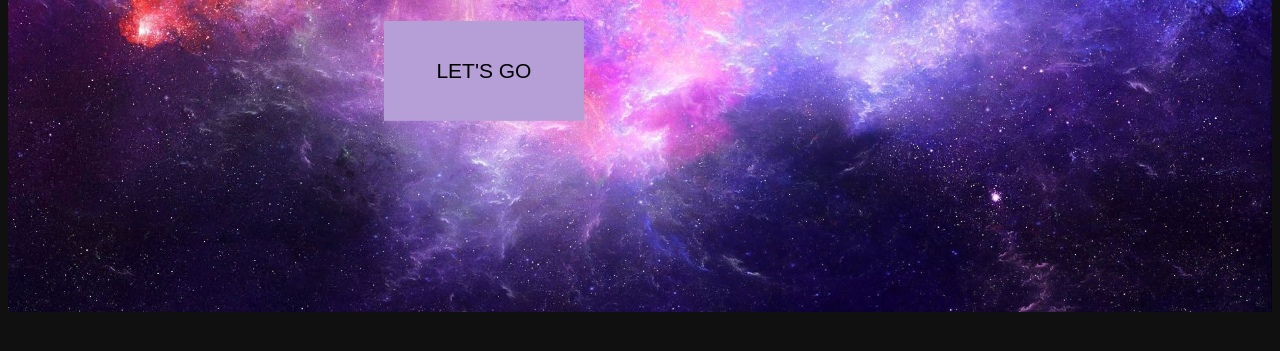
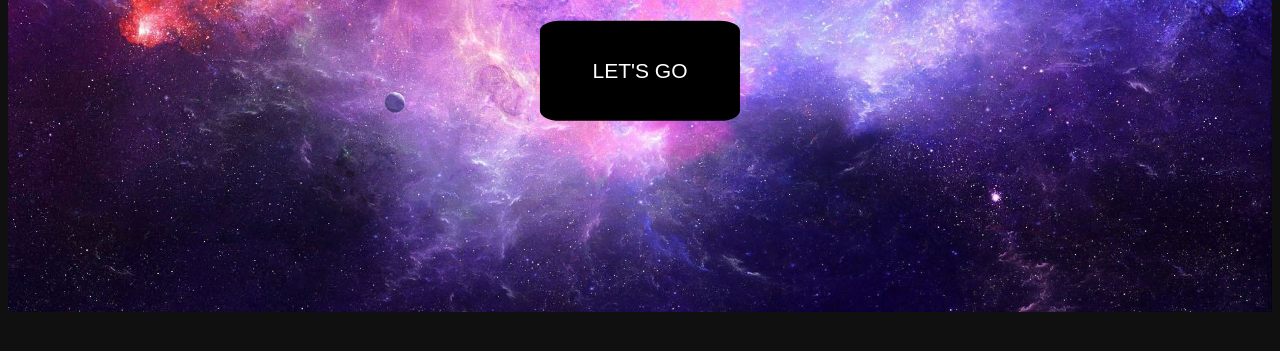
Before and after one commit to snehasingh-25/cosmos, a plain HTML site: page index.html in a window 1280 px wide. In both pictures the pointer is over the button "LET'S GO". Shown: the part 407-758 px from the top of the page. Drawn offline with Linux system fonts and the light colour scheme.

Commit message:
Update style.css

```diff
--- a/style.css
+++ b/style.css
@@ -3,6 +3,7 @@ body{
     color:black;
     justify-content: center;
     align-items: center;
+    text-align: center;
     background-color: rgb(17, 16, 16);
 }
 button{
@@ -15,7 +16,9 @@ button{
     cursor: pointer;
 }
 button:hover {
-    background-color: rgb(181, 159, 214);
+    background-color: black;
+    color: white;
+    border-radius: 10%;
   }
 img{
     max-width:100%;
```
